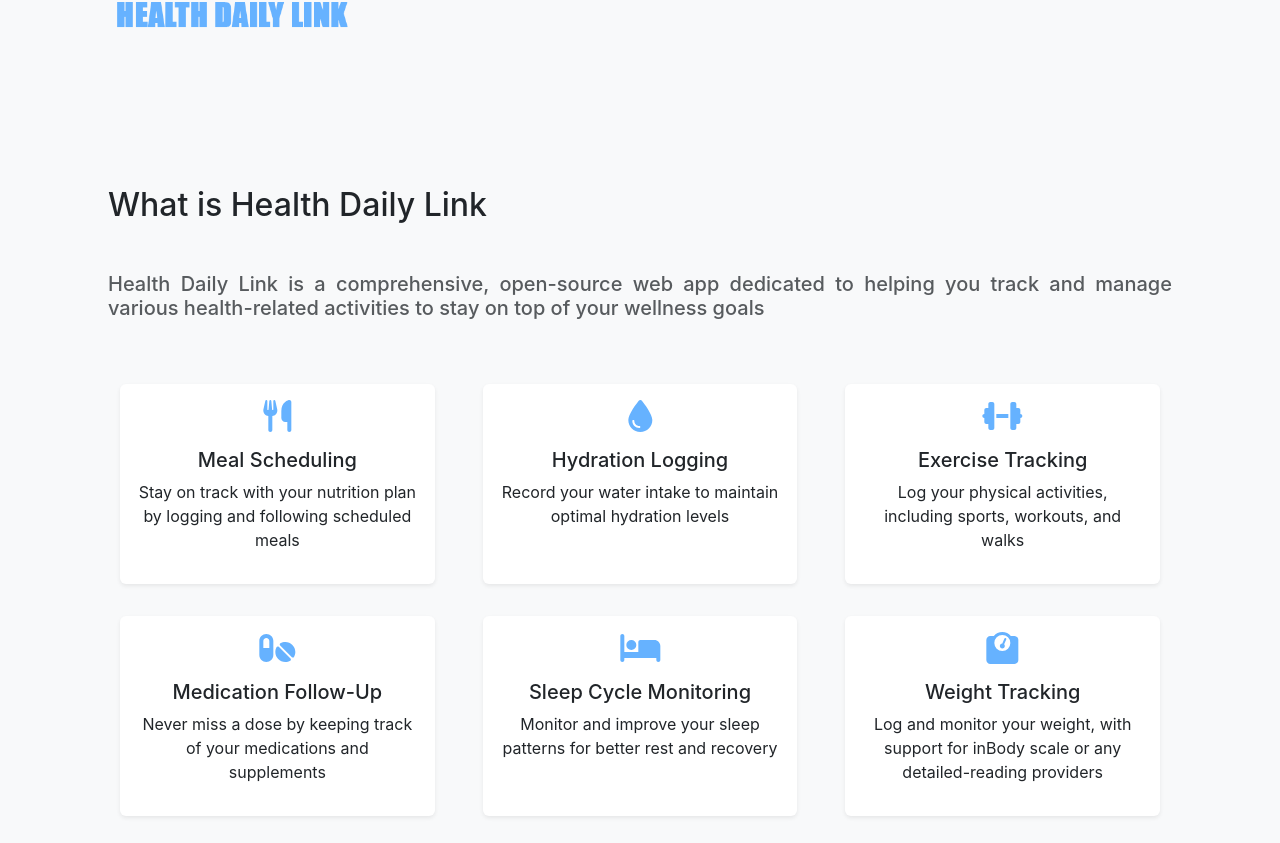
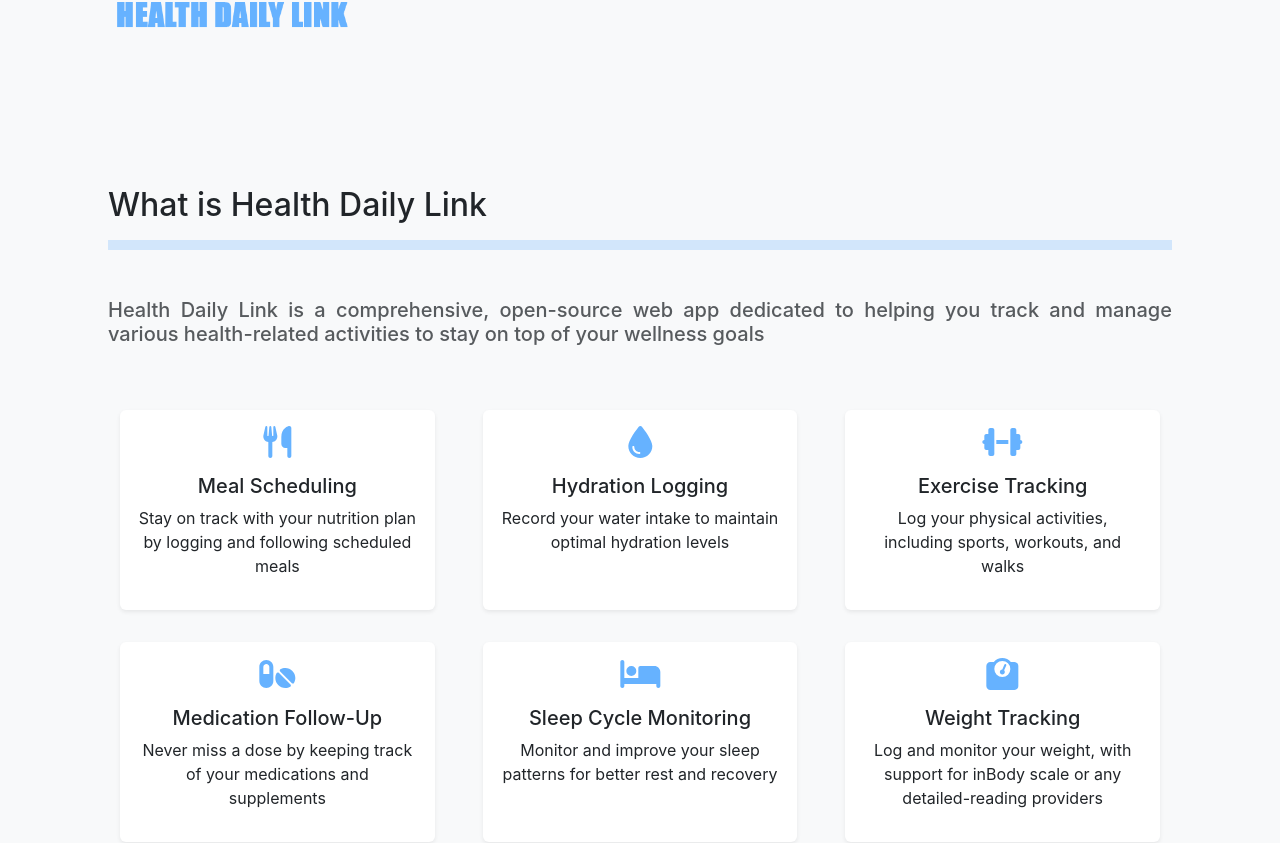
Before and after one commit to makkahwi/heal-tracker, a React (Create React App) app: page / in a window 1280 px wide. Shown: the part 398-1241 px from the top of the page. Built offline with nearby package versions, Linux system fonts and the light colour scheme.

Commit message:
Add Spacing & Underline For Landing Sections

```diff
--- a/src/Views/Public/Landing/PageSection.tsx
+++ b/src/Views/Public/Landing/PageSection.tsx
@@ -1,7 +1,9 @@
 const PageSection = ({ title = "", desc = "", children = <></> }) => {
   return (
-    <section className="text-justify my-5 py-5">
-      <h2 className="mb-5">{title}</h2>
+    <section className="text-justify my-5 py-5 w-100 px-0 mx-0">
+      <h2 className="">{title}</h2>
+
+      <hr className="border border-primary bg-primary py-1 mb-5" />
 
       <h5 className="text-muted my-4">{desc}</h5>
 
```
